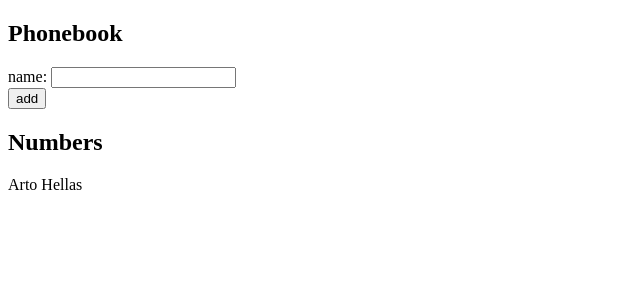
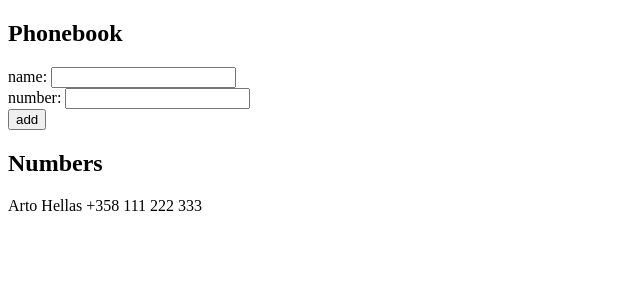
Before and after one commit to pekkuhl/Full-Stack-open, a React (Vite) app in the folder part2/puhelinluettelo/: page / in a window 1280 px wide. Shown: the top 300 px of the page, without its empty margins (0-640 px from the left). Built offline with nearby package versions, Linux system fonts and the light colour scheme.

Commit message:
2.8 puhelinluettelo step 4

```diff
--- a/part2/puhelinluettelo/src/App.jsx
+++ b/part2/puhelinluettelo/src/App.jsx
@@ -2,20 +2,29 @@ import { useState } from 'react'
 
 const App = () => {
   const [persons, setPersons] = useState([
-    { name: 'Arto Hellas' }
+    { name: 'Arto Hellas',
+      number: "+358 111 222 333"
+    }
   ])
   const [newName, setNewName] = useState('')
+  const [newNumber, setNewNumber] = useState('')
 
 
-  const handleChange = (e) => {
+  const handleNameChange = (e) => {
     console.log(e.target.value)
     setNewName(e.target.value)
+  }
+
+  const handleNumberChange = (e) => {
+    console.log(e.target.value)
+    setNewNumber(e.target.value)
   }
 
   const handleSubmit = (e) => {
     e.preventDefault()
     const newNameToList = {
-      name: newName
+      name: newName,
+      number: newNumber
     }
     console.log(newNameToList)
     if (persons.some(person => person.name === newNameToList.name)) {
@@ -32,14 +41,16 @@ const App = () => {
       <h2>Phonebook</h2>
       <form onSubmit={handleSubmit}>
         <div>
-          name: <input value={newName} onChange={handleChange}/>
+
+          <div>name: <input value={newName} onChange={handleNameChange}/></div>
+          <div>number: <input value={newNumber} onChange={handleNumberChange}/></div>
         </div>
         <div>
           <button type="submit">add</button>
         </div>
       </form>
       <h2>Numbers</h2>
-      {persons.map(person => <p key={person.name}> {person.name} </p>)}
+      {persons.map(person => <p key={person.name}> {person.name} {person.number}</p>)}
     </div>
   )
 
```
